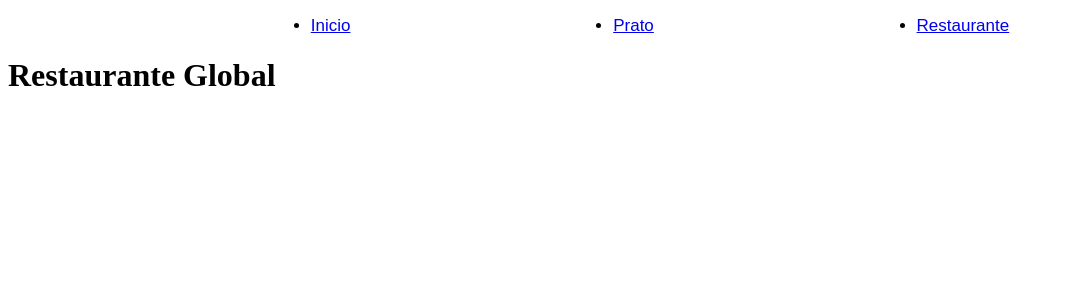
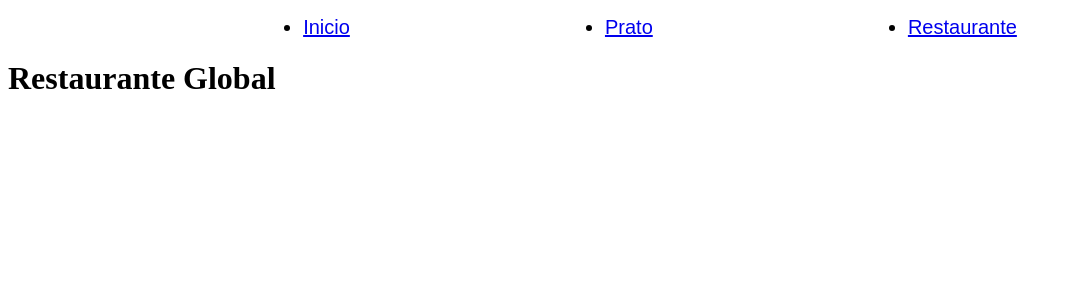
Before and after one commit to eliassouza93/APIRestaurante, a React (Create React App) app: page / in a window 1280 px wide. Shown: the top 300 px of the page, without its empty margins (0-1072 px from the left). Built offline with nearby package versions, Linux system fonts and the light colour scheme.

Commit message:
attAplicacao

```diff
--- a/src/componentes/Menu/Menu.module.scss
+++ b/src/componentes/Menu/Menu.module.scss
@@ -7,5 +7,5 @@ ul{
 }
 li{
   font-family: sans-serif;
-  font-size: 17px;
+  font-size: 20px;
 }
--- a/src/index.module.scss
+++ b/src/index.module.scss
@@ -1,4 +1,4 @@
-ul{}
+
 html{
     scroll-behavior: smooth;
 }
```
